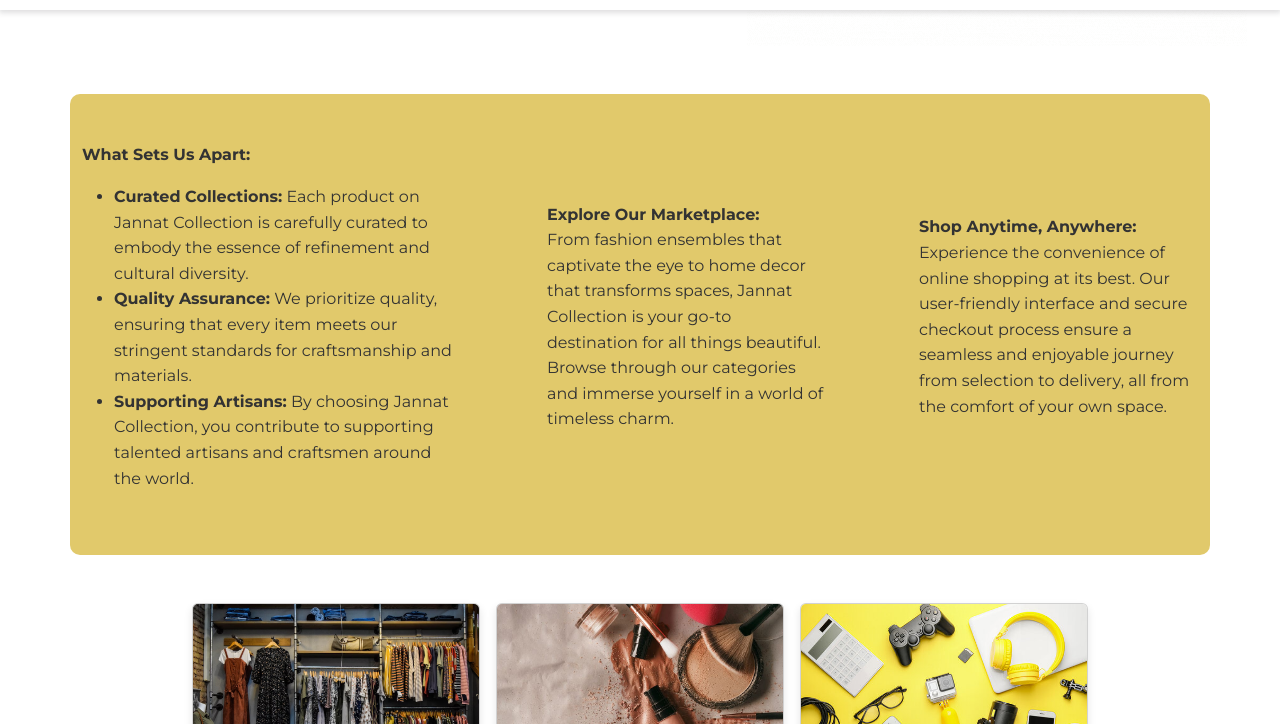
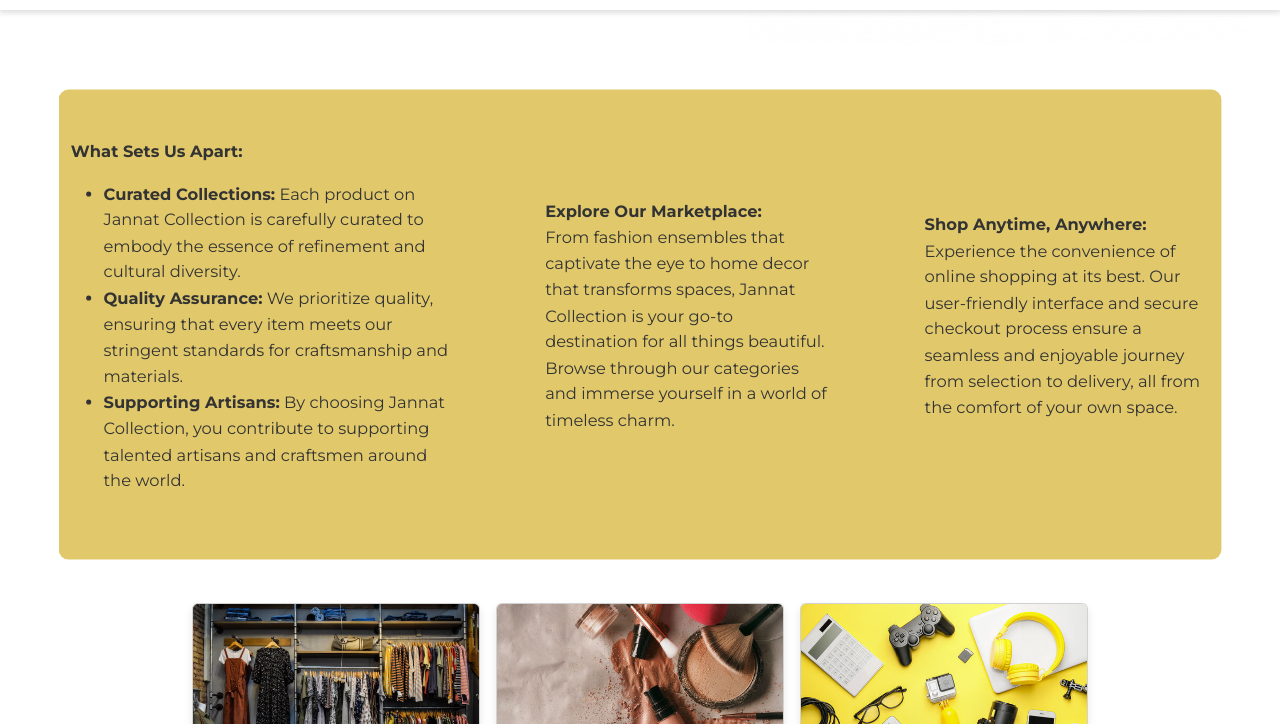
Before and after one commit to Abdulmoizk/CODSOFT, a plain HTML site: page Landing Page/index.html in a window 1280 px wide. In both pictures the pointer is over the element 640 px from the left and 880 px from the top of the page. Shown: the part 556-1280 px from the top of the page. Drawn offline with nearby package versions, Linux system fonts and the light colour scheme; some packages are replaced by stand-ins of ours; a script that the page names is missing.

Commit message:
Update style.css

```diff
--- a/Landing Page/style.css
+++ b/Landing Page/style.css
@@ -94,6 +94,10 @@ body {
 .info {
     background-color: #E1C96B;
     border-radius: 10px;
+    transition: transform 0.3s ease-in-out;
+}
+.info:hover {
+    transform: scale(1.02);
 }
 
 .card {
```
